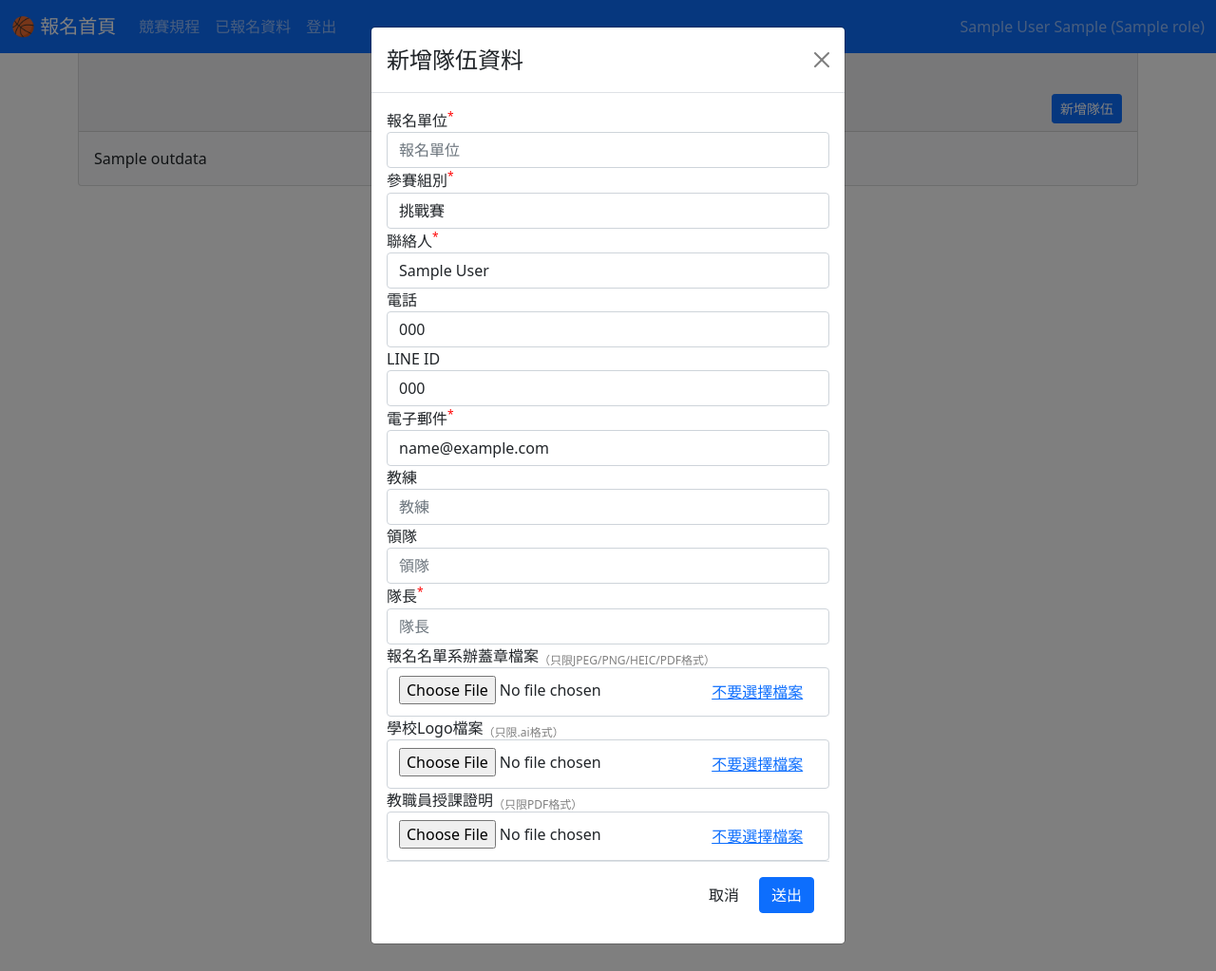
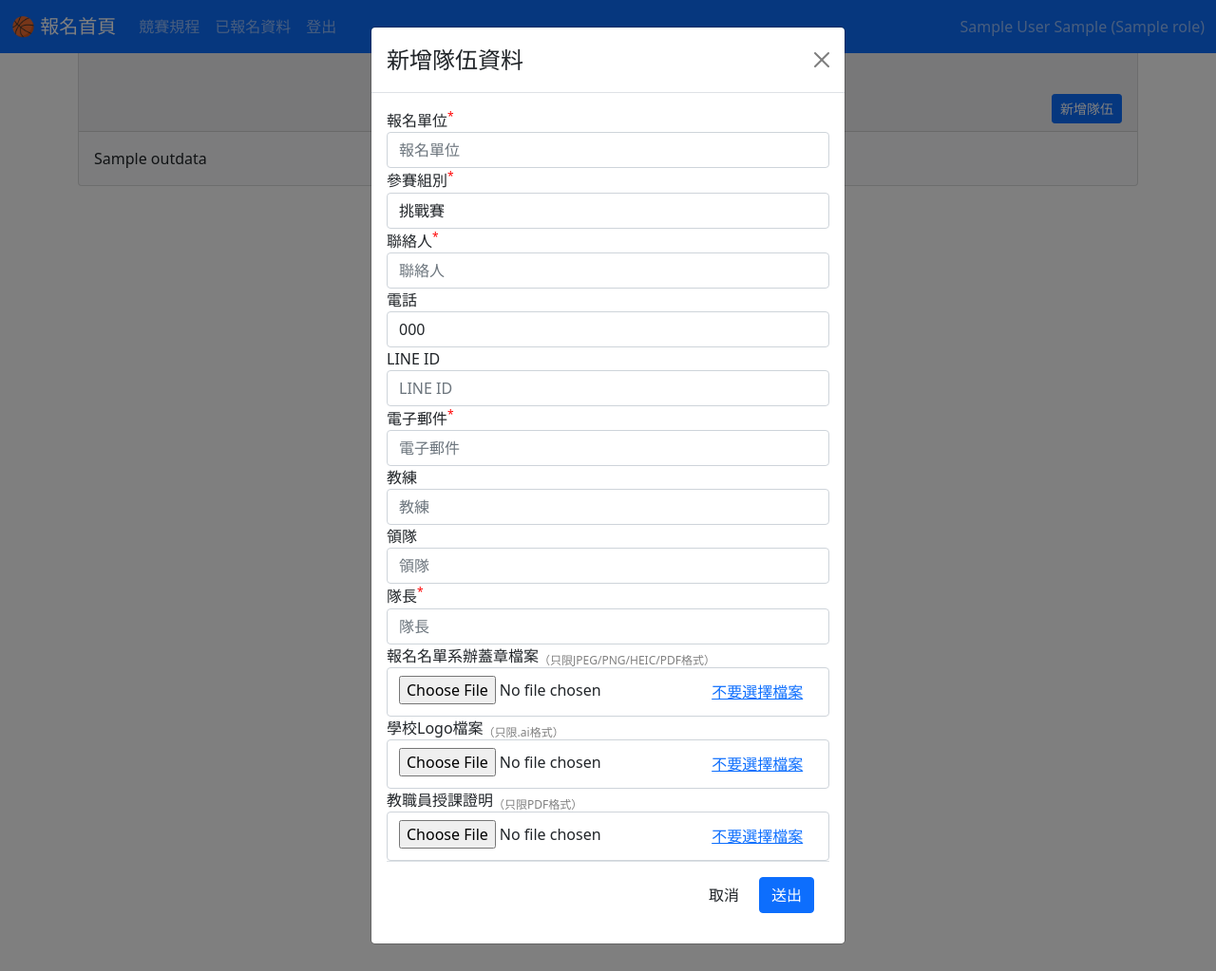
Before and after one commit to momonong/competition-registration-system, a Flask app: template templates/show_teams.html in a window 1280 px wide, after a click on "新增隊伍". Shown: the whole page at 95% size. Run offline with Flask 3, Linux system fonts and the light colour scheme; a user stored in the database is signed in; tables that the repository leaves empty hold one stand-in row (values such as "Sample post"); the template is opened without the code that fills it: most values are stand-ins (such as "Sample title", 1, 10 or a date in 2020); grey boxes marked "Sample" are stand-in pictures; some libraries are stand-ins or nearby versions.

Commit message:
Testing add team modal

```diff
--- a/templates/show_teams.html
+++ b/templates/show_teams.html
@@ -57,22 +57,22 @@
                     <div class="form-group ">
                         <label for="in_ctname" class="required-label">聯絡人</label>
                         <input type="text" class="form-control" name="in_ctname"
-                            id="in_ctname" placeholder="聯絡人" value="{{current_user.ctname}}" required/>
+                            id="in_ctname" placeholder="聯絡人" value="" required/>
                     </div>
                     <div class="form-group ">
                         <label for="in_phone">電話</label>
                         <input type="number" class="form-control" name="in_phone"
-                            id="in_phone" placeholder="電話" value="{{current_user.phone}}" />
+                            id="in_phone" placeholder="電話" value="{{current_user.phone}}" required/>
                     </div>
                     <div class="form-group ">
                         <label for="in_mobile">LINE ID</label>
                         <input type="text" class="form-control" name="in_mobile"
-                            id="in_mobile" placeholder="LINE ID" value="{{current_user.mobile}}" required/>
+                            id="in_mobile" placeholder="LINE ID" value="" required/>
                     </div>
                     <div class="form-group ">
                         <label for="in_email" class="required-label">電子郵件</label>
                         <input type="email" class="form-control" name="in_email"
-                            id="in_email" placeholder="電子郵件" value="{{current_user.email}}" required/>
+                            id="in_email" placeholder="電子郵件" value="" required/>
                     </div>
 
                     <div class="form-group ">
```
